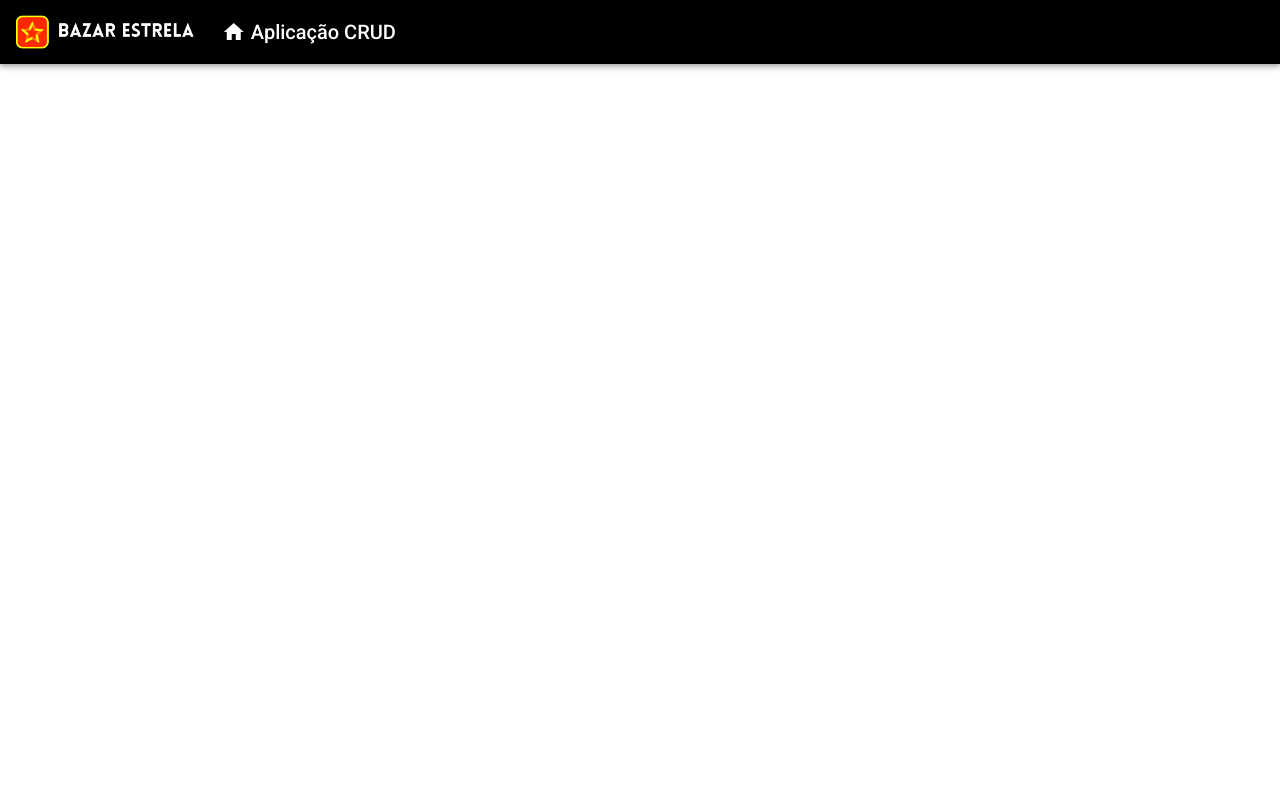
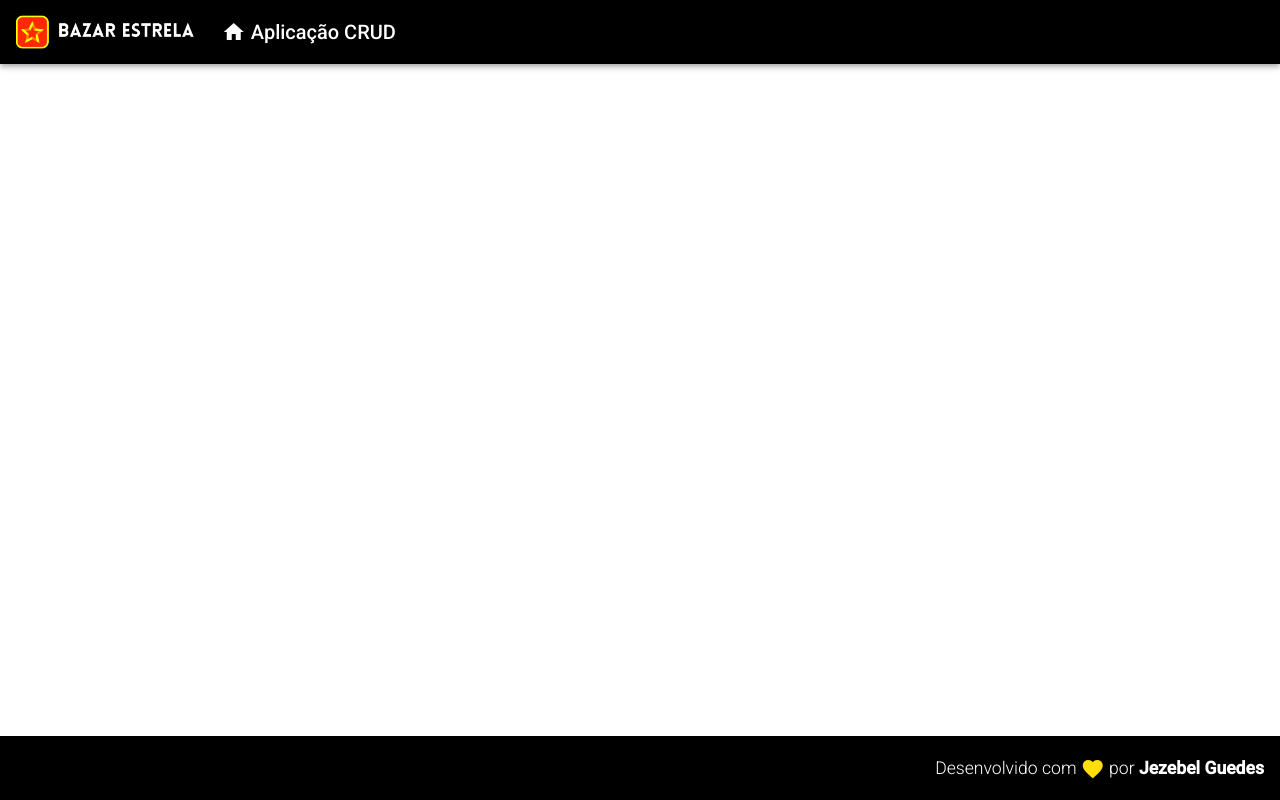
Before and after one commit to Jezebel1990/angular-crud, an Angular app in the folder frontend/: page / in a window 1280 px wide. Built offline with nearby package versions, Linux system fonts and the light colour scheme.

Commit message:
feat: Add footer component

```diff
--- a/frontend/src/app/app.component.html
+++ b/frontend/src/app/app.component.html
@@ -1 +1,2 @@
 <app-header></app-header>
+<app-footer></app-footer>
--- a/frontend/src/app/app.module.ts
+++ b/frontend/src/app/app.module.ts
@@ -6,11 +6,13 @@
 import { HeaderComponent } from './components/template/header/header.component';
 import { AppRoutingModule } from './app-routing.module';
 import { MatToolbarModule } from '@angular/material/toolbar';
+import { FooterComponent } from './components/template/footer/footer.component';
 
 @NgModule({
   declarations: [
     AppComponent,
-    HeaderComponent
+    HeaderComponent,
+    FooterComponent
   ],
   imports: [
     BrowserModule,
--- /dev/null
+++ b/frontend/src/app/components/template/footer/footer.component.css
@@ -0,0 +1,13 @@
+.footer {
+    position: fixed;
+    bottom: 0;
+    background-color: black;
+    color: #fff;
+    display: flex;
+    justify-content: flex-end;
+}
+
+.footer > span {
+    font-size: 1.1rem;
+    font-weight: 300;
+}
--- /dev/null
+++ b/frontend/src/app/components/template/footer/footer.component.html
@@ -0,0 +1,9 @@
+<mat-toolbar class="footer">
+    <span>
+        Desenvolvido com
+        <i class="material-icons yellow v-middle">
+            favorite
+        </i>
+        por <strong>Jezebel Guedes</strong>
+    </span>
+</mat-toolbar>
--- /dev/null
+++ b/frontend/src/app/components/template/footer/footer.component.ts
@@ -0,0 +1,15 @@
+import { Component, OnInit } from '@angular/core';
+
+@Component({
+  selector: 'app-footer',
+  templateUrl: './footer.component.html',
+  styleUrls: ['./footer.component.css']
+})
+export class FooterComponent implements OnInit {
+
+  constructor() { }
+
+  ngOnInit(): void {
+  }
+
+}
--- a/frontend/src/styles.css
+++ b/frontend/src/styles.css
@@ -2,3 +2,11 @@
 
 html, body { height: 100%; }
 body { margin: 0; font-family: Roboto, "Helvetica Neue", sans-serif; }
+
+.yellow {
+    color:  rgb(255, 222, 11);
+}
+
+.v-middle {
+    vertical-align: middle;
+}
```
